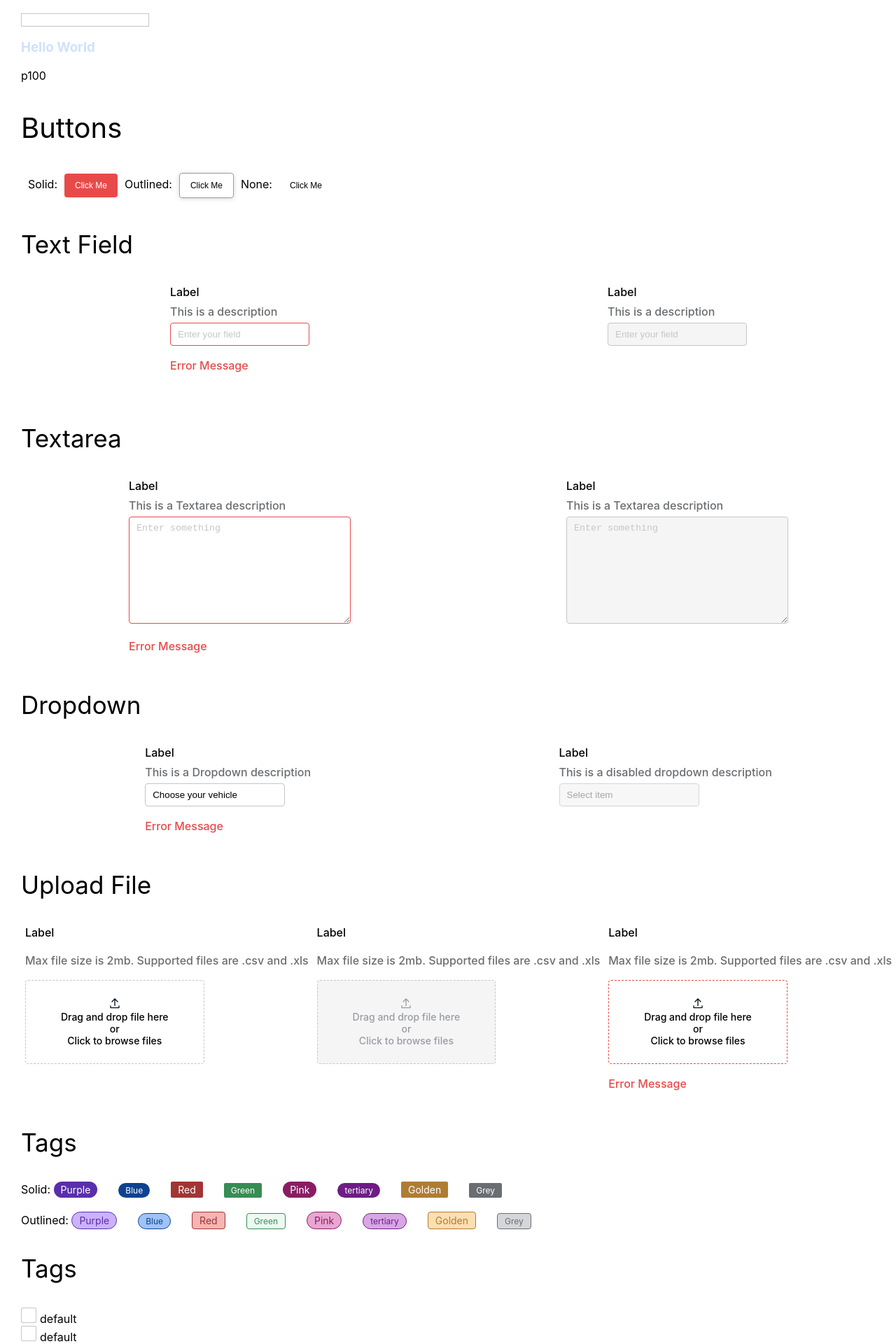
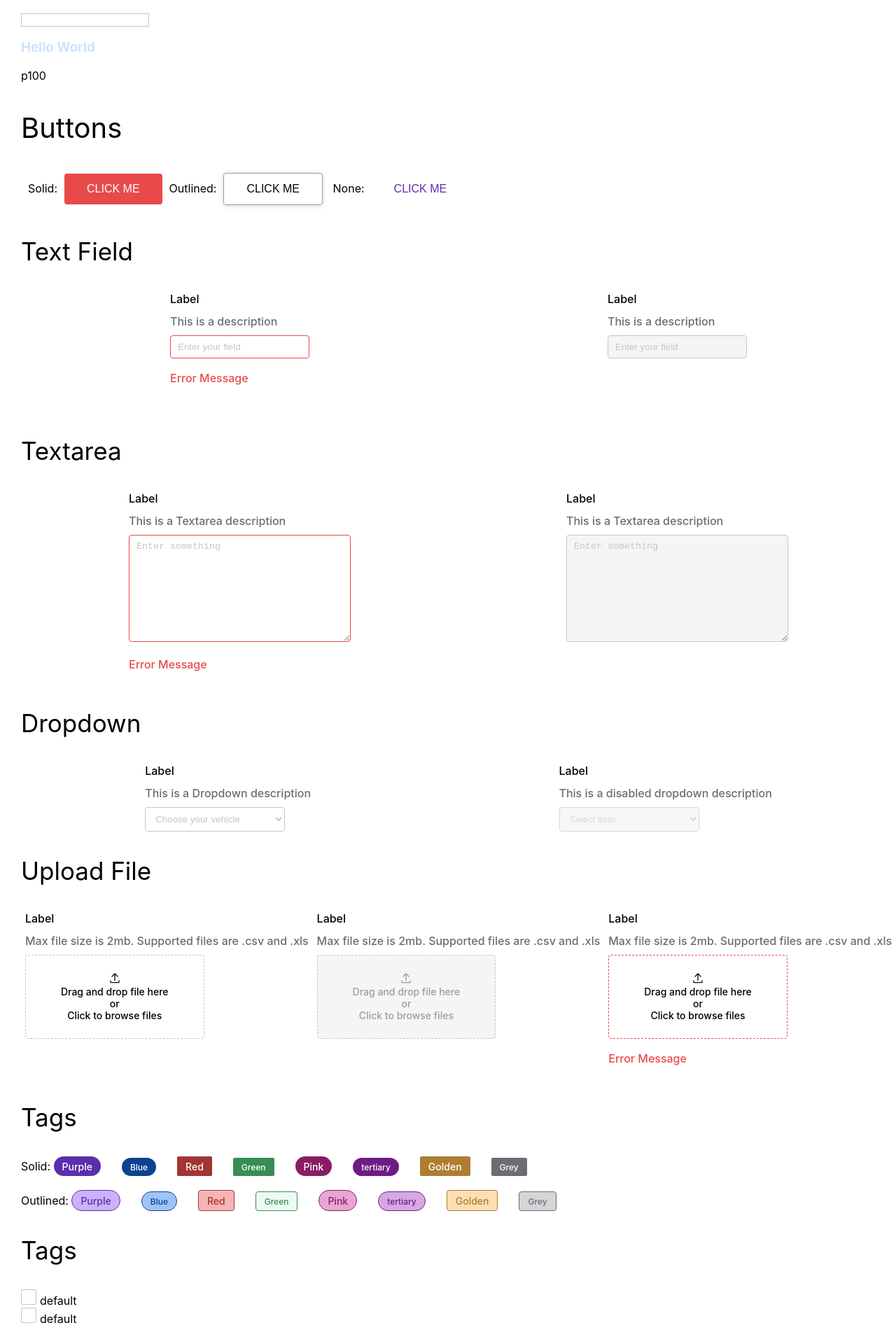
Before and after one commit to dikshashukla455/Design-system, a React (Create React App) app: page / in a window 1280 px wide. Shown: the part 834-2754 px from the top of the page at 70% size. After the commit the page ends 2728 px from the top, so only its background shows below. Built offline with nearby package versions, Linux system fonts and the light colour scheme.

Commit message:
added the comments, optimize code and pixel perfect styles for old components

```diff
--- a/src/App.js
+++ b/src/App.js
@@ -13,15 +13,24 @@ import Dropdown from "./components/TextField/Dropdown";
 import UploadFile from "./components/TextField/UploadFile";
 import Tag from "./components/Tags/Tag";
 import { Checkbox } from "./components/TextField/ButtonComponent";
+
 function App() {
 	return (
 		<div className="App">
+
+			{/*==================== TYPOGRAPHY COMPONENT =======================*/}
 			<p style={{ fontSize: "45px" }}>Typography</p>
+
+			{/*======== HEADINGS ========*/}
+
 			<Heading1 color="p300">H1 header on desktop</Heading1>
 			<Heading2 color="d400">H2 header on desktop</Heading2>
 			<Heading3 color="w200">H3 header on desktop</Heading3>
 			<Heading4 color="a100">H4 header on desktop</Heading4>
 			<Heading5 color="t500">H5 header on desktop</Heading5>
+
+			{/*======== PARAGRAPH (with its variants) ======*/}
+
 			<h3>Body text</h3>
 			<dl>
 				<dt>Uppercase and large</dt>
@@ -55,17 +64,29 @@ function App() {
 					</Paragraph>
 				</dd>
 			</dl>
+			{/*==================== COLORS COMPONENT ======================= */}
+
 			<p style={{ fontSize: "30px" }}>Colors</p>
 			<Color />
+			{/*==================== BUTTONS (with its variants) COMPONENT ======================= */}
+
 			<p style={{ fontSize: "40px" }}>Buttons</p>
 			<span>Solid:</span>
 			<Button type="danger" variant="default">
+				{" "}
+				{/* default varaint*/}
 				Click Me
 			</Button>
 			<span>Outlined:</span>
-			<Button variant="outlined">Click Me</Button>
+			<Button variant="outlined">Click Me</Button> {/* outlined varaint*/}
 			<span>None:</span>
-			<Button variant="transparent">Click Me</Button>
+			<Button variant="transparent" textColor="s400">
+				{" "}
+				{/* without border (transparent) varaint*/}
+				Click Me
+			</Button>
+			{/*==================== TEXT FIELD COMPONENT ======================= */}
+
 			<p style={{ fontSize: "35px" }}>Text Field</p>
 			<div
 				className=""
@@ -78,6 +99,7 @@ function App() {
 					description="This is a description"
 					focusColor="s300"
 				/>
+				{/* Disable variant */}
 				<TextField
 					inputType="number"
 					placeholderText="Enter your field"
@@ -86,6 +108,8 @@ function App() {
 					variant="disabled"
 				/>
 			</div>
+			{/*==================== TEXTAREA COMPONENT ======================= */}
+
 			<p style={{ fontSize: "35px" }}>Textarea</p>
 			<div
 				className=""
@@ -97,6 +121,7 @@ function App() {
 					description="This is a Textarea description"
 					textareaFocusColor="a500"
 				/>
+				{/* disable variant */}
 				<TextArea
 					placeholderText="Enter something"
 					label="Label"
@@ -105,6 +130,8 @@ function App() {
 					variant="disabled"
 				/>
 			</div>
+			{/*==================== DROPDOWN COMPONENT ======================= */}
+
 			<p style={{ fontSize: "35px" }}>Dropdown</p>
 			<div
 				className=""
@@ -120,7 +147,7 @@ function App() {
 					Option4="Bike"
 					focusColor="w500"
 				/>
-
+				{/* disable variant */}
 				<Dropdown
 					label="Label"
 					description="This is a disabled dropdown description"
@@ -128,6 +155,8 @@ function App() {
 					placeholder="Select item"
 				/>
 			</div>
+			{/*==================== UPLOAD FILE COMPONENT ======================= */}
+
 			<p style={{ fontSize: "35px" }}>Upload File</p>
 			<div
 				className=""
@@ -138,19 +167,23 @@ function App() {
 					description="Max file size is 2mb. Supported files are .csv and .xls   "
 					acceptFiles=".pdf"
 				/>
+				{/*disable variant*/}
 				<UploadFile
 					label="Label"
 					description="Max file size is 2mb. Supported files are .csv and .xls    "
 					variant="disabled"
 				/>
+				{/**error variant */}
 				<UploadFile
 					label="Label"
 					description="Max file size is 2mb. Supported files are .csv and .xls "
 					variant="error"
 				/>
 			</div>
+			{/*==================== TAGS COMPONENT ======================= */}
+
 			<p style={{ fontSize: "35px" }}>Tags</p>
-			Solid:{" "}
+			Solid: {/* solid and rounded variant */}
 			<Tag
 				variant="solid"
 				variantShape="rounded"
@@ -165,6 +198,7 @@ function App() {
 				tagColor="primary"
 				fontSize="12px"
 			/>
+			{/* solid and rectangle variant */}
 			<Tag
 				variant="solid"
 				variantShape="rectangle"
@@ -179,6 +213,7 @@ function App() {
 				tagColor="success"
 				fontSize="12px"
 			/>
+			{/* solid and rounded variant */}
 			<Tag
 				variant="solid"
 				variantShape="rounded"
@@ -193,6 +228,7 @@ function App() {
 				tagColor="tertiary"
 				fontSize="12px"
 			/>
+			{/* solid and rectangle variant */}
 			<Tag
 				variant="solid"
 				variantShape="rectangle"
@@ -209,7 +245,7 @@ function App() {
 			/>
 			<br />
 			<br />
-			Outlined:{" "}
+			Outlined: {/* outlined and rounded variant */}
 			<Tag
 				variant="outlined"
 				variantShape="rounded"
@@ -224,6 +260,7 @@ function App() {
 				tagColor="primary"
 				fontSize="12px"
 			/>
+			{/* outlined and rectangle variant */}
 			<Tag
 				variant="outlined"
 				variantShape="rectangle"
@@ -238,6 +275,7 @@ function App() {
 				tagColor="success"
 				fontSize="12px"
 			/>
+			{/* outlined and rounded variant */}
 			<Tag
 				variant="outlined"
 				variantShape="rounded"
@@ -252,6 +290,7 @@ function App() {
 				tagColor="tertiary"
 				fontSize="12px"
 			/>
+			{/* outlined and rectangle variant */}
 			<Tag
 				variant="outlined"
 				variantShape="rectangle"
@@ -266,9 +305,15 @@ function App() {
 				tagColor="grey"
 				fontSize="12px"
 			/>
+
+			{/*==================== CHECKBOX COMPONENT ======================= */}
+
 			<p style={{ fontSize: "35px" }}>Tags</p>
 			<Checkbox checkColor="s500" />
 			<Checkbox variant="disabled" />
+			{/*==================== ALERT COMPONENT ======================= */}
+			{/*==================== BANNER COMPONENT ======================= */}
+			{/*==================== TOOLTIP COMPONENT ======================= */}
 		</div>
 	);
 }
--- a/src/components/Buttons/Button.js
+++ b/src/components/Buttons/Button.js
@@ -3,23 +3,25 @@ import { getThemeColor } from "../colors/UtilityFunction";
 import { colors } from "../Data/ColorData";
 import { ButtonType } from "../colors/UtilityFunction";
 
-function Button({ backgroundColor, color, children, type, variant }) {
-	const btnTransparency = variant === "transparent" ? "buttonNone" : "";
-	const btnOutlined = variant === "outlined" ? "buttonOutline" : "";
-	const colorCode = color && getThemeColor(color);
-	const backColorCode = backgroundColor && getThemeColor(backgroundColor);
-	const customBackgroundColor = backColorCode
-		? colors[backColorCode][color]
+function Button({ backgroundColor, textColor, children, type, variant }) {
+	const btnTransparency = variant === "transparent" ? "buttonNone" : ""; // styling for the transparent button variant
+	const btnOutlined = variant === "outlined" ? "buttonOutline" : ""; // styling for the outlined button variant
+	const colorCode = textColor && getThemeColor(textColor); // if the user passed different color through the prop.(text color)
+	const backgroundColorCode = backgroundColor && getThemeColor(backgroundColor); // if the user passed different color through the prop.(background color)
+	const customBackgroundColor = backgroundColorCode
+		? colors[backgroundColorCode][textColor]
 		: "";
 	return (
 		<>
 			<button
 				style={{
-					color: `${colorCode ? colors[colorCode][color] : "white"}`,
+					color: `${colorCode ? colors[colorCode][textColor] : "white"}`, // if the user passed different color through the prop else the default color is white
 					backgroundColor: `${ButtonType(type)} ${customBackgroundColor}`,
+					fontSize: "16px",
 				}}
-				className={`${btnTransparency} ${btnOutlined}`}
+				className={`${btnTransparency} ${btnOutlined}`} // classes for transparent and outlined button variant
 			>
+				{/* user passed data */}
 				{children}
 			</button>
 		</>
--- a/src/components/Tags/Tag.js
+++ b/src/components/Tags/Tag.js
@@ -8,12 +8,27 @@ import {
 function Tag({ fontSize, variant, variantShape, tagColor, tagName }) {
 	return (
 		<>
-			{variant === "solid" && variantShape === "rounded" && (
+			{variant === "solid" && variantShape === "rounded" && (   // for the solid tag with the rounded corners
 				<div
 					style={{
 						border: `none`,
 						borderRadius: "100px",
-						backgroundColor: `${DarkTagColor(tagColor)}`,
+						backgroundColor: `${DarkTagColor(tagColor)}`, // user passed color of the tag throung the tagColor prop
+						color: `#ffffff`,
+						fontSize:`${fontSize}` // user pass font size through the prop
+					}}
+					className="tagBlock"
+				>
+				{/* user pass data */}
+					{tagName}
+				</div>
+			)}
+			{variant === "solid" && variantShape === "rectangle" && ( // for the solid tag with the bit cornered (rectangle shape)
+				<div
+					style={{
+						border: "none",
+						borderRadius: "2px",
+						backgroundColor: `${DarkTagColor(tagColor)}`, // dark background color in solid variant (each category)
 						color: `#ffffff`,
 						fontSize:`${fontSize}`
 					}}
@@ -22,13 +37,13 @@ function Tag({ fontSize, variant, variantShape, tagColor, tagName }) {
 					{tagName}
 				</div>
 			)}
-			{variant === "solid" && variantShape === "rectangle" && (
+			{variant === "outlined" && variantShape === "rounded" && ( // for the outlined tag variant with the roundered corners
 				<div
 					style={{
-						border: "none",
-						borderRadius: "2px",
-						backgroundColor: `${DarkTagColor(tagColor)}`,
-						color: `#ffffff`,
+						border: `1px solid ${DarkTagColor(tagColor)}`, // dark border color in outlined variant (each category)
+						borderRadius: "100px",
+						color: `${DarkTagColor(tagColor)}`, // dark text color in outlined variant (each category)
+						backgroundColor: `${LightTagColor(tagColor)}`, // light background color in outlined variant (each category)
 						fontSize:`${fontSize}`
 					}}
 					className="tagBlock"
@@ -36,21 +51,7 @@ function Tag({ fontSize, variant, variantShape, tagColor, tagName }) {
 					{tagName}
 				</div>
 			)}
-			{variant === "outlined" && variantShape === "rounded" && (
-				<div
-					style={{
-						border: `1px solid ${DarkTagColor(tagColor)}`,
-						borderRadius: "100px",
-						color: `${DarkTagColor(tagColor)}`,
-						backgroundColor: `${LightTagColor(tagColor)}`,
-						fontSize:`${fontSize}`
-					}}
-					className="tagBlock"
-				>
-					{tagName}
-				</div>
-			)}
-			{variant === "outlined" && variantShape === "rectangle" && (
+			{variant === "outlined" && variantShape === "rectangle" && ( // for the outlined tag variant with the bit cornered (rectangle shape)
 				<div
 					style={{
 						border: `1px solid ${DarkTagColor(tagColor)}`,
--- a/src/components/TextField/Dropdown.js
+++ b/src/components/TextField/Dropdown.js
@@ -13,7 +13,6 @@ function Dropdown({
 	Option3,
 	Option4,
 }) {
-	// adding the functionality to handle the errors
 	const [Error, SetError] = useState("");
 	const onErrorHandler = (e) => {
 		SetError(e.target.value);
@@ -34,13 +33,15 @@ function Dropdown({
 					name="Select item"
 					id=""
 					placeholder="Select item"
+					className="dropdown_arrow" // !! ERROR:not showing the dropdown arrow
 					style={{
 						padding: "8px 10px",
 						width: "200px",
 						borderColor: "#C3C6C9",
-						// outlineColor: `${colors[getThemeColor(focusColor)][focusColor]}`,
-						background: `${variant === "disabled" ? "#F5F5F6" : "#ffffff"}`, // setting the background color based on the variant prop (disable)
+						//outlineColor: `${colors[getThemeColor(focusColor)][focusColor]}`, // !! ERROR: page not shown
+						background: `${variant === "disabled" ? "#F5F5F6" : "transparent"}`, // setting the background color based on the variant prop (disable)
 						borderRadius: "4px",
+						color:"#c3c6c9"
 					}}
 					onChange={onErrorHandler}
 					disabled={variant === "disabled" ? true : false} // setting the disabled state based on the variant prop
@@ -49,17 +50,18 @@ function Dropdown({
 					<option
 						value="0"
 						selected
-						disabled={variant === "disabled" ? true : false}
+
+						disabled={variant === "disabled" ? true : false} // placeholder for disabled variant
 					>
 						{placeholder}
 					</option>
-					<option value="1">{Option1}</option>
-					<option value="2">{Option2}</option>
-					<option value="3">{Option3}</option>
-					<option value="4">{Option4}</option>
+					<option value="1" style={{color:"black"}}>{Option1}</option>
+					<option value="2" style={{color:"black"}}>{Option2}</option>
+					<option value="3" style={{color:"black"}}>{Option3}</option>
+					<option value="4" style={{color:"black"}}>{Option4}</option>
 				</select>
 				{/* setting the error message */}
-				{Error.length === 0 && variant !== "disabled" && (
+				{Error === "0" && variant !== "disabled" && (
 					<p className="input_error">Error Message</p>
 				)}
 			</form>
--- a/src/components/TextField/TextField.js
+++ b/src/components/TextField/TextField.js
@@ -37,7 +37,7 @@ export const TextField = ({
 						borderColor: `${setError}`,
 						borderRadius: "4px",
 						background: `${variant === "disabled" ? "#F5F5F6" : "#ffffff"}`, // setting the background color based on the variant prop (disable)
-						//outlineColor: `${colors[getThemeColor(focusColor)][focusColor]}`,
+						//outlineColor: `${colors[getThemeColor(focusColor)][focusColor]}`,  // !! ERROR: page not shown
 					}}
 					onChange={onErrorHandler}
 					disabled={variant === "disabled" ? true : false} // setting the disabled state based on the variant prop
--- a/src/components/TextField/UploadFile.js
+++ b/src/components/TextField/UploadFile.js
@@ -5,64 +5,47 @@ import { colors } from "../Data/ColorData";
 import { getThemeColor } from "../colors/UtilityFunction";
 
 function UploadFile({ label, description, variant, acceptFiles, focusColor }) {
-	const backgroundVariant = variant === "disabled" ? "#F5F5F6" : "#ffffff";
-	const colorVariant = variant === "disabled" ? "#989CA2" : "#000000";
-	const errorVariant = variant === "error" ? "#E84A4A" : "#C3C6C9";
-
 	return (
 		<>
 			<form action="">
-				<label
-					style={{ fontSize: "16px", fontWeight: "500", lineHeight: "24px" }}
-					htmlFor=""
-				>
+				{/* form label */}
+				<label htmlFor="" className="input_label">
 					{label}
 				</label>
-				<p
-					style={{
-						fontSize: "16px",
-						fontWeight: "500",
-						lineHeight: "24px",
-						color: "#6A6D71",
-					}}
-				>
-					{description}
-				</p>
-				{variant === "disabled" ? (
-					<input type="file" accept="" id="contained-button-file" disabled />
-				) : (
-					<input type="file" id="contained-button-file" accept={acceptFiles} />
-				)}
+				{/* form description */}
+				<p className="input_description">{description}</p>
+
+				{/* dropdown with default and disable variant */}
+				{/* file upload input */}
+				<input
+					type="file"
+					id="contained-button-file"
+					accept={acceptFiles} // used to upload specific files
+					disabled={variant === "disabled" ? true : false} // setting the disabled state based on the variant prop
+				/>
+				{/* making the a custom file upload input */}
 				<label
 					htmlFor="contained-button-file"
 					className="custom_file_upload"
 					style={{
-						backgroundColor: `${backgroundVariant}`,
-						color: `${colorVariant}`,
-						//outlineColor: `${colors[colorCode][focusColor]}`,
-						borderColor:`${errorVariant}`
+						backgroundColor: `${
+							variant === "disabled" ? "#F5F5F6" : "#ffffff" //  backgound color based on the variant prop (disable)
+						}`,
+						color: `${variant === "disabled" ? "#989CA2" : "#000000"}`,
+						//outlineColor: `${colors[getThemeColor(focusColor)][focusColor]}`, // !! ERROR: page not shown
+						borderColor: `${variant === "error" ? "#E84A4A" : "#C3C6C9"}`,
 					}}
 				>
 					{variant === "disabled" ? (
-						<img src={DisabledImg} />
+						<img src={DisabledImg} /> // upload image for the disabled variant
 					) : (
-						<img src={UploadImg} />
+						<img src={UploadImg} /> // upload image for the default
 					)}{" "}
 					<br /> Drag and drop file here <br /> or <br /> Click to browse files
 				</label>
-
-				{variant === "error" && (
-					<p
-						style={{
-							color: "#E84A4A",
-							fontSize: "16px",
-							fontWeight: "500",
-							lineHeight: "24px",
-						}}
-						className="error"
-					>
-						Error Message
-					</p>
+				{/* setting the error message */}
+				{variant === "error" && variant !== "disabled" && (
+					<p className="input_error">Error Message</p>
 				)}
 			</form>
 		</>
--- a/src/components/colors/UtilityFunction.js
+++ b/src/components/colors/UtilityFunction.js
@@ -1,5 +1,7 @@
 import { colors } from "../Data/ColorData";
 
+// fetching the category of the color by their colorcodes
+// !! showing error
 export function getThemeColor(color) {
 	const themeColor = {
 		p: "primary",
@@ -12,7 +14,7 @@ export function getThemeColor(color) {
 		g: "grey",
 		b: "black",
 	};
-	switch (color.slice(0, 1)) {
+	switch (color.charAt()) {
 		case "p":
 			return themeColor.p;
 			break;
@@ -43,6 +45,7 @@ export function getThemeColor(color) {
 	}
 }
 
+// fetching the type of the button background color by their colorcodes
 export function ButtonType(type) {
 	switch (type) {
 		case "primary":
@@ -74,6 +77,7 @@ export function ButtonType(type) {
 			break;
 	}
 }
+// fetching the dark color for the text color and border color of the outlined variant tag, background color of the solid variant tags
 export function DarkTagColor(type) {
 	switch (type) {
 		case "primary":
@@ -102,6 +106,7 @@ export function DarkTagColor(type) {
 			break;
 	}
 }
+// fetching the light color for the background color of the outlined varaint tags
 export function LightTagColor(type) {
 	switch (type) {
 		case "primary":
--- a/src/index.css
+++ b/src/index.css
@@ -15,8 +15,9 @@ body {
 	margin-left: 30px;
 }
 button {
-	font-size: 12px;
-	padding: 10px 15px;
+	font-size: 16px;
+	padding: 13px 32px;
+	text-transform:uppercase;
 	border: none;
 	font-weight: 500;
 	border-radius: 4px;
@@ -24,7 +25,6 @@ button {
 	margin-bottom: 10px;
 }
 .buttonNone {
-	color: black !important;
 	background: transparent;
 }
 .buttonOutline {
@@ -40,14 +40,11 @@ span {
 	color: #c3c6c9;
 }
 select {
-	-webkit-appearance: none;
-	-moz-appearance: none;
 	background: transparent;
-	background-image: url("./Vector\ \(6\).svg");
+	background-image: url("../vectorArrow.png");
 	background-repeat: no-repeat;
-	background-position-x: 95%;
+	background-position-x: 100%;
 	background-position-y: 12px;
-	border: 1px solid #dfdfdf;
 	border-radius: 2px;
 	margin-right: 2rem;
 }
@@ -70,8 +67,9 @@ input[type="file"] {
 }
 .tagBlock {
 	display: inline-block;
-	padding: 3px 10px;
+	padding: 5.5px 12px;
 	margin-right: 30px;
+	font-weight:500;
 }
 .radio_input,
 .check_input {
@@ -110,7 +108,7 @@ input[type="file"] {
 	line-height: 24px;
 }
 .input_description {
-	margin: 4px 0;
+	margin: 8px 0;
 	font-size: 16px;
 	font-weight: 500;
 	line-height: 24px;
```
Also changed, not shown: src/components/colors/Color.js (+10 -6 lines), src/components/typography/Typography.js (+6 -8 lines), src/Vector (6).svg (deleted), vectorArrow.png (added).
